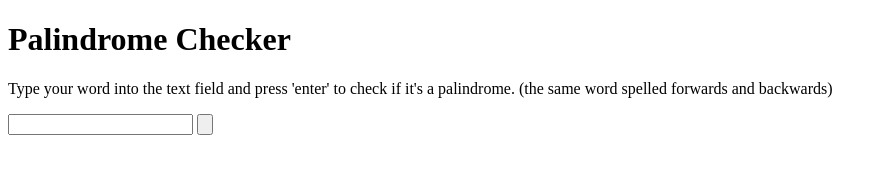
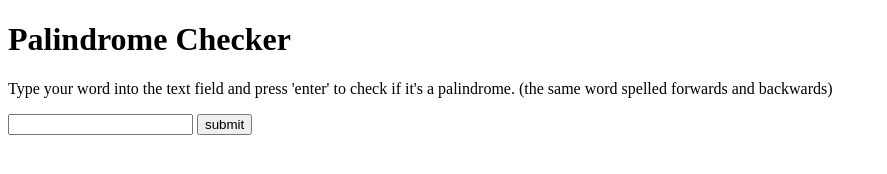
Before and after one commit to NicholasPetaccio/PalindromeChecker, a plain HTML site: page index.html in a window 1280 px wide. Shown: the whole page, without its empty margins (0-887 px from the left). Drawn offline with Linux system fonts and the light colour scheme.

Commit message:
Setup HTML structure for user input.

```diff
--- a/index.html
+++ b/index.html
@@ -28,7 +28,7 @@
                             </div>
                             <form class="userForm">
                                 <input class="userInput" type="text">
-                                <input class="submitButton" type="button">
+                                <input class="submitButton" type="button" value="submit">
                             </form>
                         </div>
                     </div>
```
